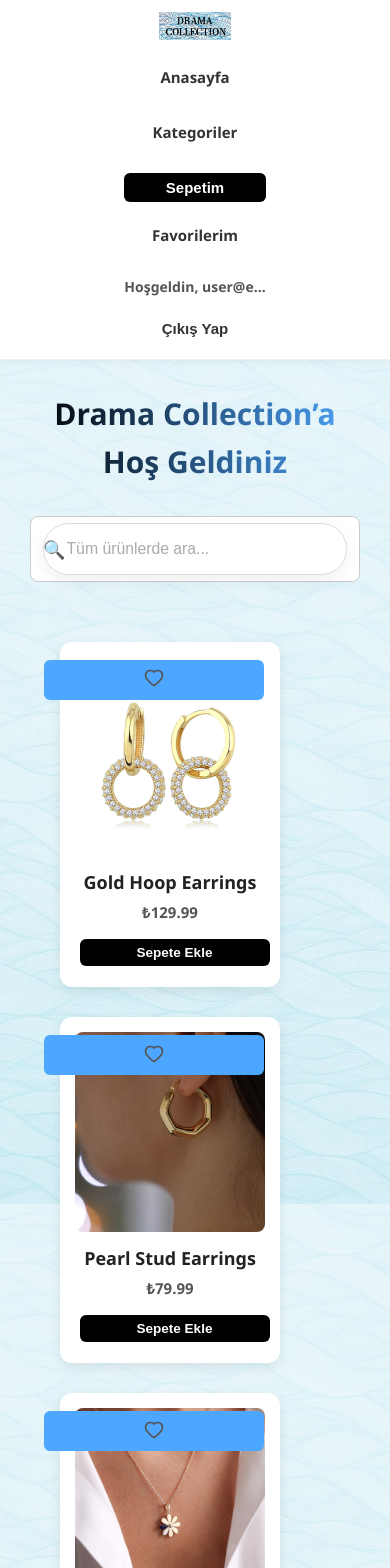
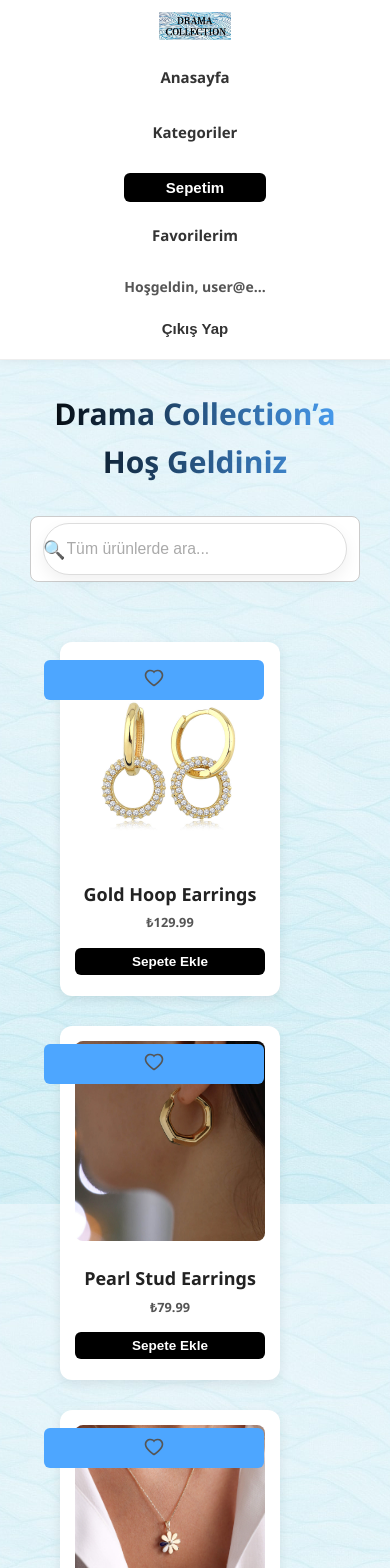
Before and after one commit to eerenozgun/dramacollection, a React (Create React App) app: page /#/ in a window 390 px wide. Shown: the top 1568 px of the page. Built offline with nearby package versions, Linux system fonts and the light colour scheme; no server answers; the database is empty; sample sign-in values are in the browser's storage.

Commit message:
mobil görünüm güncellendi

```diff
--- a/src/global.css
+++ b/src/global.css
@@ -1,4 +1,4 @@
-/* Temel Reset */
+/* Reset */
 * {
   margin: 0;
   padding: 0;
@@ -11,30 +11,11 @@ html {
 }
 
 body {
-  font-family: 'Segoe UI', 'Poppins', sans-serif;
+  font-family: 'Poppins', 'Segoe UI', sans-serif;
   background-color: #f9f9f9;
   color: #333;
   line-height: 1.6;
   min-height: 100vh;
-}
-
-/* Root ve Container */
-#root,
-.app-container {
-  background-color: #f9f9f9;
-  min-height: 100vh;
-}
-
-.container {
-  max-width: 1200px;
-  margin: 0 auto;
-  padding: 24px;
-}
-
-/* Linkler */
-a {
-  text-decoration: none;
-  color: inherit;
 }
 
 /* Görseller */
@@ -43,6 +24,12 @@ img {
   height: auto;
   display: block;
   object-fit: cover;
+}
+
+/* Linkler */
+a {
+  text-decoration: none;
+  color: inherit;
 }
 
 /* Form Elemanları */
@@ -57,6 +44,62 @@ textarea {
   width: 100%;
 }
 
+/* Container */
+.container {
+  max-width: 1200px;
+  margin: 0 auto;
+  padding: 24px;
+}
+
+/* Ürün Grid */
+.product-grid {
+  display: grid;
+  grid-template-columns: repeat(auto-fit, minmax(160px, 1fr));
+  gap: 24px;
+  margin-top: 32px;
+}
+
+.product-card {
+  background-color: #fff;
+  border-radius: 12px;
+  padding: 16px;
+  box-shadow: 0 2px 8px rgba(0,0,0,0.05);
+  display: flex;
+  flex-direction: column;
+  align-items: center;
+  text-align: center;
+}
+
+.product-card img {
+  border-radius: 8px;
+  margin-bottom: 12px;
+}
+
+.product-card h3 {
+  font-size: 1rem;
+  margin-bottom: 8px;
+}
+
+.product-card p {
+  font-size: 0.9rem;
+  color: #666;
+  margin-bottom: 12px;
+}
+
+.product-card button {
+  background-color: #222;
+  color: #fff;
+  border: none;
+  padding: 10px 16px;
+  border-radius: 6px;
+  cursor: pointer;
+  transition: background-color 0.3s ease;
+}
+
+.product-card button:hover {
+  background-color: #444;
+}
+
 /* Mobil Optimizasyon */
 @media (max-width: 768px) {
   html {
@@ -67,27 +110,25 @@ textarea {
     padding: 16px;
   }
 
-  h1 {
-    font-size: 1.5rem;
-  }
-
-  h2 {
-    font-size: 1.25rem;
+  .product-grid {
+    grid-template-columns: repeat(auto-fit, minmax(140px, 1fr));
+    gap: 16px;
   }
 
   .product-card {
-    flex-direction: column;
-    gap: 16px;
+    padding: 12px;
   }
 
-  .navbar {
-    flex-direction: column;
-    align-items: flex-start;
+  .product-card h3 {
+    font-size: 0.95rem;
   }
 
-  button,
-  input {
-    font-size: 1rem;
-    padding: 12px;
+  .product-card p {
+    font-size: 0.85rem;
+  }
+
+  .product-card button {
+    font-size: 0.9rem;
+    padding: 8px 12px;
   }
 }
```
